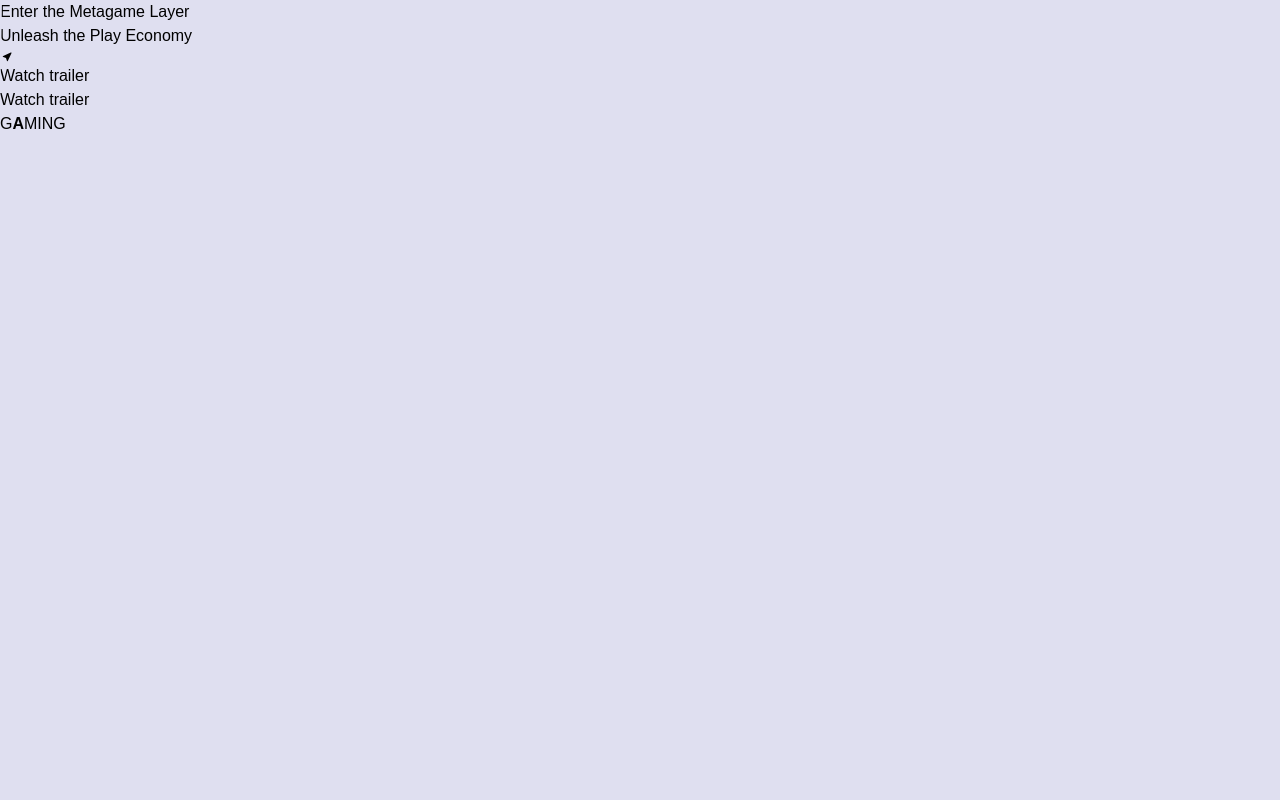
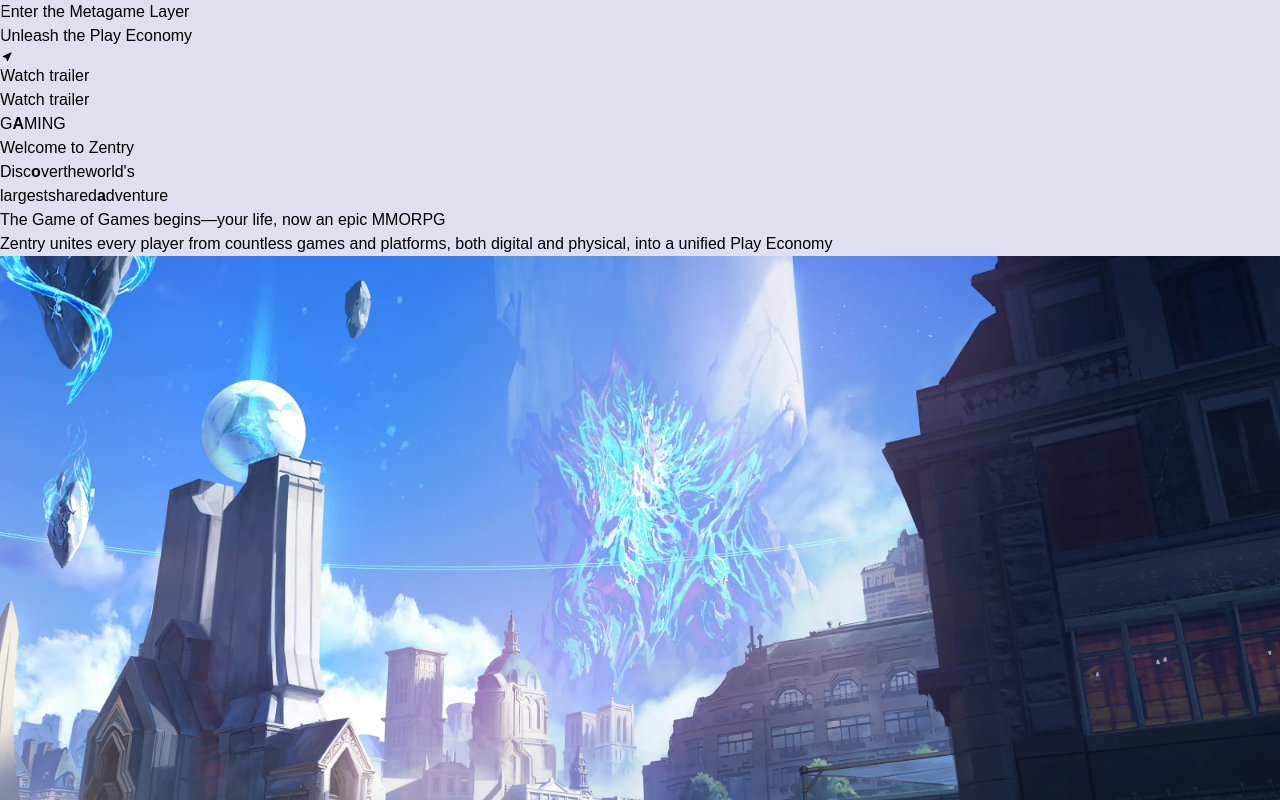
Before and after one commit to draudrichman/realracing-gsap, a React (Vite) app: page / in a window 1280 px wide. Shown: the part 540-1340 px from the top of the page. Before the commit the page ends 800 px from the top, so only its background shows below. Built offline with nearby package versions, Linux system fonts and the light colour scheme; a web font is replaced by a local one.

Commit message:
about sections

```diff
--- a/src/App.tsx
+++ b/src/App.tsx
@@ -1,10 +1,11 @@
+import About from "./components/About";
 import Hero from "./components/Hero";
 
 const App = () => {
   return (
     <main className="relative min-h-screen w-screen overflow-x-hidden">
       <Hero />
-      <section id="about" className="z-0 min-h-screen bg-black" />
+      <About />
     </main>
   );
 }
--- /dev/null
+++ b/src/components/About.tsx
@@ -0,0 +1,63 @@
+import gsap from "gsap";
+import { useGSAP } from "@gsap/react";
+import { ScrollTrigger } from "gsap/all";
+import AnimatedTitle from "./AnimatedTitle";
+
+gsap.registerPlugin(ScrollTrigger);
+
+
+const About = () => {
+    useGSAP(() => {
+        const clipAnimation = gsap.timeline({
+            scrollTrigger: {
+                trigger: "#clip",
+                start: "center center",
+                end: "+=800 center",
+                scrub: 0.5,
+                pin: true,
+                pinSpacing: true,
+            },
+        });
+
+        clipAnimation.to(".mask-clip-path", {
+            width: "100vw",
+            height: "100vh",
+            borderRadius: 0,
+        });
+    });
+
+    return (
+        <div id="about" className="min-h-screen w-screen">
+            <div className="relative mb-8 mt-36 flex flex-col items-center gap-5">
+                <h2 className="font-general text-sm uppercase md:text-[10px]">
+                    Welcome to Zentry
+                </h2>
+
+                <AnimatedTitle
+                    title="Disc<b>o</b>ver the world's <br /> largest shared <b>a</b>dventure"
+                    containerClass="mt-5 !text-black text-center"
+                />
+
+                <div className="about-subtext">
+                    <p>The Game of Games begins—your life, now an epic MMORPG</p>
+                    <p className="text-gray-500">
+                        Zentry unites every player from countless games and platforms, both
+                        digital and physical, into a unified Play Economy
+                    </p>
+                </div>
+            </div>
+
+            <div className="h-dvh w-screen" id="clip">
+                <div className="mask-clip-path about-image">
+                    <img
+                        src="img/about.webp"
+                        alt="Background"
+                        className="absolute left-0 top-0 size-full object-cover"
+                    />
+                </div>
+            </div>
+        </div>
+    );
+}
+
+export default About;
--- /dev/null
+++ b/src/components/AnimatedTitle.tsx
@@ -0,0 +1,64 @@
+import React, { useEffect, useRef } from "react";
+import { gsap } from "gsap";
+import { ScrollTrigger } from "gsap/ScrollTrigger";
+import clsx from "clsx";
+
+gsap.registerPlugin(ScrollTrigger);
+
+interface AnimatedTitleProps {
+    title: string;
+    containerClass?: string;
+}
+
+const AnimatedTitle: React.FC<AnimatedTitleProps> = ({ title, containerClass }) => {
+    const containerRef = useRef<HTMLDivElement | null>(null);
+
+    useEffect(() => {
+        const ctx = gsap.context(() => {
+            if (containerRef.current) {
+                const titleAnimation = gsap.timeline({
+                    scrollTrigger: {
+                        trigger: containerRef.current,
+                        start: "100 bottom",
+                        end: "center bottom",
+                        toggleActions: "play none none reverse",
+                    },
+                });
+
+                titleAnimation.to(
+                    ".animated-word",
+                    {
+                        opacity: 1,
+                        transform: "translate3d(0, 0, 0) rotateY(0deg) rotateX(0deg)",
+                        ease: "power2.inOut",
+                        stagger: 0.02,
+                    },
+                    0
+                );
+            }
+        }, containerRef);
+
+        return () => ctx.revert(); // Clean up on unmount
+    }, []);
+
+    return (
+        <div ref={containerRef} className={clsx("animated-title", containerClass)}>
+            {title.split("<br />").map((line, index) => (
+                <div
+                    key={index}
+                    className="flex-center max-w-full flex-wrap gap-2 px-10 md:gap-3"
+                >
+                    {line.split(" ").map((word, idx) => (
+                        <span
+                            key={idx}
+                            className="animated-word"
+                            dangerouslySetInnerHTML={{ __html: word }}
+                        />
+                    ))}
+                </div>
+            ))}
+        </div>
+    );
+};
+
+export default AnimatedTitle;
--- a/src/components/Hero.tsx
+++ b/src/components/Hero.tsx
@@ -96,7 +96,7 @@
 
             <div id="video-frame" className="relative z-10 h-dvh w-screen overflow-hidden rounded-lg bg-blue-75">
                 <div>
-                    <div className="mask-clip-path absolute-center absolute z-50 size-64 cursor-pointer overflow-hidden rounded-lg">
+                    <div className="mask-clip-path absolute-center absolute z-50 w-80 h-60 cursor-pointer overflow-hidden rounded-lg">
                         <div onClick={handleMiniVideoPlayerClick} className="origin-center scale-50 opacity-0 transition-all duration-500 ease-in hover:scale-100 hover:opacity-100">
                             <video
                                 src={getVideoSrc(upcomingVideoIndex)}
```
